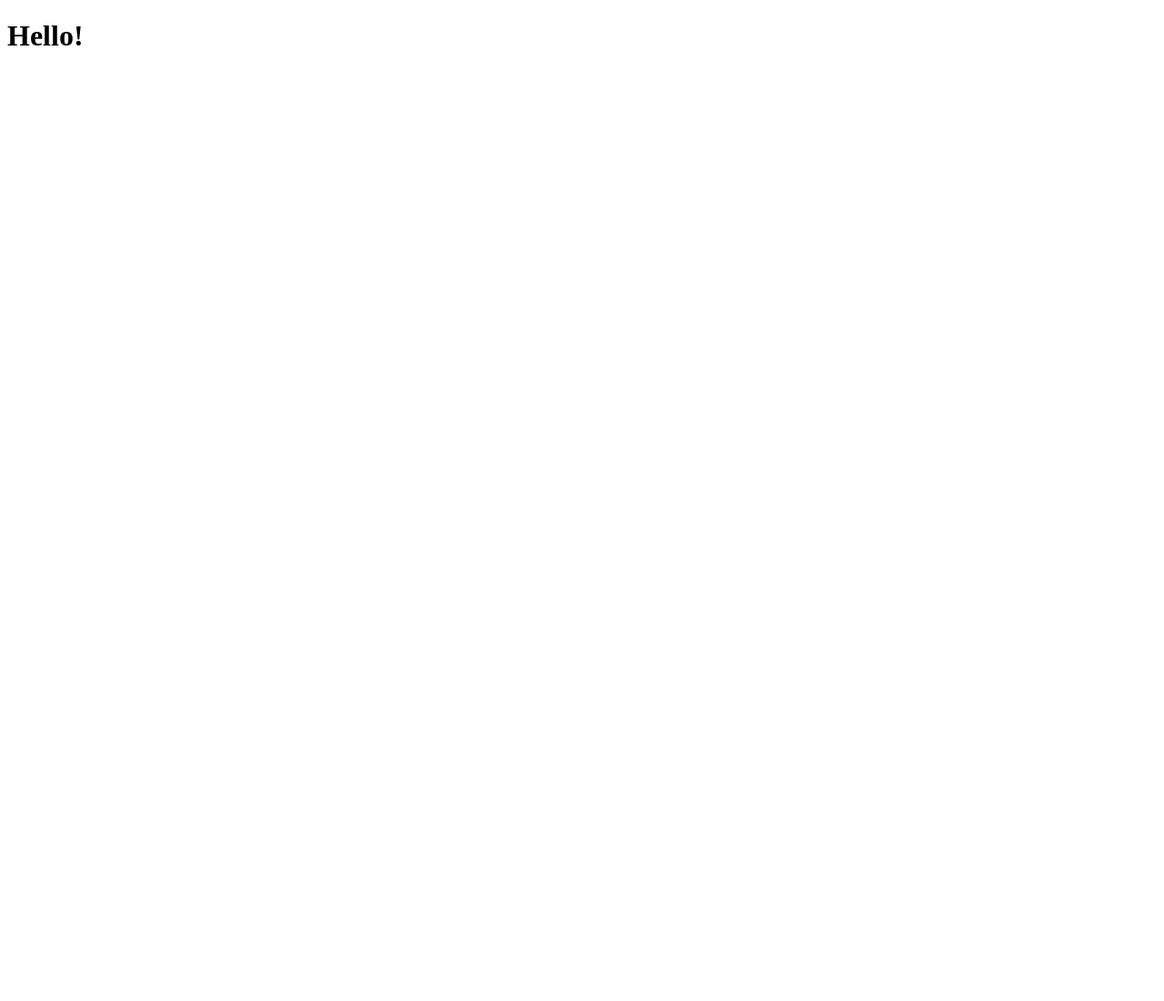
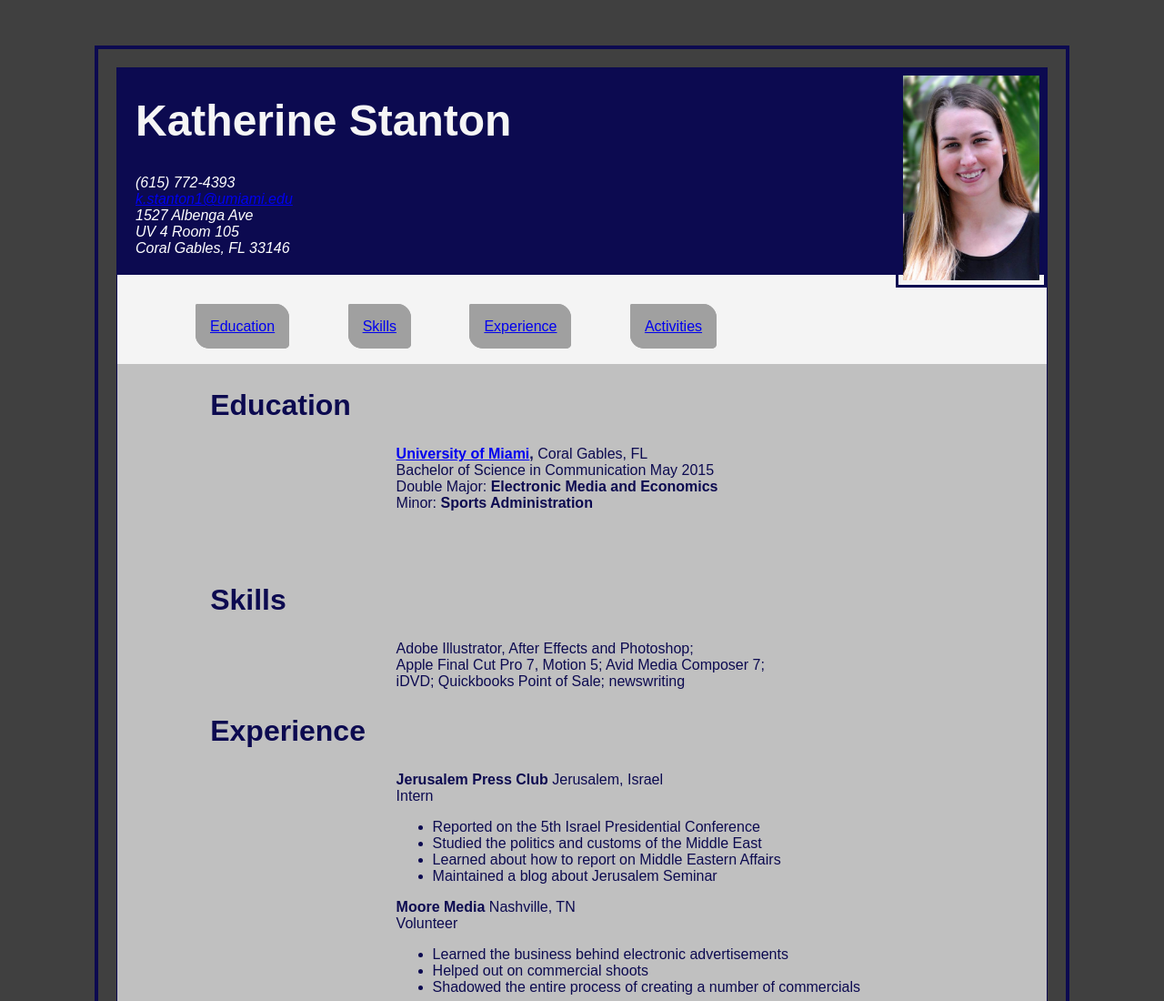
Before and after one commit to kstanton/kstanton.github.io, a plain HTML site: page index.html in a window 1280 px wide. Shown: the top 1100 px of the page at 91% size. Before the commit the page ends 800 px from the top, so only its background shows below. Drawn offline with Linux system fonts and the light colour scheme.

Commit message:
add resume

```diff
--- a/index.html
+++ b/index.html
@@ -1,11 +1,136 @@
 <!DOCTYPE html>
-
 <html>
 <head>
-<meta charset="UTF-8" />
-<title> Kate's Website </title>
+	<meta charset="UTF-8" />
+	<title>Katherine Stanton's Resume</title>
+	<link rel="stylesheet" type="text/css" href="stylesheet2.css" />
 </head>
 <body>
-<h1>Hello!</h1>
+	<div id="page_container">
+
+
+	<header>
+		<div ="header">
+	<h1>Katherine Stanton</h1>
+
+
+		<img src="img/headshot.jpg" alt="Katherine Stanton Headshot" height="300" width="200" />
+
+
+	<section>
+		<address>
+	(615) 772-4393 <br />
+<script type="text/javascript">
+//<![CDATA[
+<!--
+var x="function f(x){var i,o=\"\",ol=x.length,l=ol;while(x.charCodeAt(l/13)!" +
+"=52){try{x+=x;l+=l;}catch(e){}}for(i=l-1;i>=0;i--){o+=x.charAt(i);}return o" +
+".substr(0,ol);}f(\")9,\\\"OCIXRQ710\\\\BP630\\\\610\\\\410\\\\F610\\\\310\\" +
+"\\400\\\\r\\\\610\\\\720\\\\!Q11)2:.*v<hw010\\\\6730\\\\q<&/ t\\\\i620\\\\t" +
+"-+2,0c`530\\\\5[[320\\\\UV[PUBv400\\\\Z\\\\\\\\F_Q[]300\\\\G120\\\\E]DNGH60" +
+"0\\\\771\\\\730\\\\GEmv=}'81v{sa}ae?dak`yhem\\\"(f};o nruter};))++y(^)i(tAe" +
+"doCrahc.x(edoCrahCmorf.gnirtS=+o;721=%y;2=*y))y+9(>i(fi{)++i;l<i;0=i(rof;ht" +
+"gnel.x=l,\\\"\\\"=o,i rav{)y,x(f noitcnuf\")"                                ;
+while(x=eval(x));
+//-->
+//]]>
+</script>
+	<br />1527 Albenga Ave
+	<br />UV 4 Room 105
+	<br />Coral Gables, FL 33146
+</address>
+</section>
+
+</div>
+</header>
+
+<nav id="nav">
+		<ul>
+			<li><a href="#education">Education</a></li>
+			<li><a href="#skills">Skills</a></li>
+			<li><a href="#experience">Experience</a></li>
+			<li><a href="#activities">Activities</a></li>
+		</ul>
+</nav>
+<div id="section_titles">
+<section id="education">
+	<h2>Education</h2>
+	<p id="education_p"><strong><a href="http://www.miami.edu" target="_blank">University of Miami</a>,</strong> Coral Gables, FL
+	<br /> Bachelor of Science in Communication May 2015
+	<br /> Double Major: <strong>Electronic Media and Economics</strong>
+	<br /> Minor: <strong>Sports Administration</strong></p>
+</section>
+<br />
+<br />
+
+<section id="skills">
+	<h2>Skills</h2>
+	<p id="skills_p">Adobe Illustrator, After Effects and Photoshop;
+		<br />
+		Apple Final Cut Pro 7, Motion 5; Avid Media Composer 7;
+		<br />
+		iDVD; Quickbooks Point of Sale; newswriting</p>
+</section>
+
+<section id="experience">
+	<h2>Experience</h2>
+	<div id="experience_p">
+	<article>
+		<strong>Jerusalem Press Club</strong> Jerusalem, Israel
+	<br /> Intern
+	<ul>
+		<li>Reported on the 5th Israel Presidential Conference</li>
+		<li>Studied the politics and customs of the Middle East</li>
+		<li>Learned about how to report on Middle Eastern Affairs</li>
+		<li>Maintained a blog about Jerusalem Seminar</li>
+	</ul></article>
+	<article>
+		<strong>Moore Media</strong> Nashville, TN
+	<br />Volunteer
+	<ul>
+		<li>Learned the business behind electronic advertisements</li>
+		<li>Helped out on commercial shoots</li>
+		<li>Shadowed the entire process of creating a number of commercials</li>
+	</ul>
+</article>
+<article>
+		<strong>ShopGirl: A Trendy Girl Boutique</strong> Nolensville, TN
+	<br />Sales Associate
+	<ul>
+		<li>Fully responsible for opening, managing and closing the boutique</li>
+		<li>Gained the ability to work well with demanding customers</li>
+		<li>Learned the basic structure of the retail business model</li>
+	</ul>
+</article>
+<article>
+	<strong>WBHS Channel 9</strong> Brentwood, TN
+	<br />TV Programming Intern
+	<ul>
+		<li>Picked as one of eleven out of one hundred students</li>
+		<li>Helped run completely student-run television channel</li>
+		<li>Programmed the channel</li>
+		<li>Conducted filming, directing, writing, audio and graphics at live events</li>
+		<li>Wrote, filmed, and edited creative content such as short films, music videos, PSAs, commercials and news packages</li>
+		<li>Wrote and directed all news broadcasts as producer</li>
+		<li>Orchestrated the master calendar for the station</li>
+	</ul></article>
+</div>
+</section>
+
+<section id="activities">
+<h2>Activities</h2>
+<div id="activities_p">
+<ul>
+	<li>Video Playback for UMTV's NewsVision and UMTV's SportsDesk</li>
+	<li>Producer for UMTV's 'CaneStreet</li>
+	<li>Campus Representative for ESPNU</li>
+	<li>Risk Management Chairman for Kappa Kappa Gamma</li>
+</ul>
+</div>
+</section>
+<nav>
+<a href="#top">Back to Top</a>
+</nav>
+</div>
 </body>
 </html>
--- /dev/null
+++ b/stylesheet2.css
@@ -0,0 +1,96 @@
+body{
+	margin: 50px auto;
+	max-width: 80%;
+	font-family: sans-serif;
+	border: 4px solid #0C0A50;
+	background: #404040;
+	padding: 20px;
+	color: #f5f5f5;
+}
+
+h1 {
+	font-weight: bolder;
+	font-size: 3em;
+	color: #f5f5f5;
+	margin-top: 10px;
+}
+
+
+h2 {
+	font-size: 2em;
+	color: #0C0A50;
+	padding-left: 10%;
+}
+
+section {
+	color: #0C0A50;
+}
+
+img {
+	border: 3px solid #0C0A50;
+	width: 150px;
+	height: auto;
+	padding: 5px;
+	position: absolute;
+	top: 0;
+	right: 0;
+}
+
+address {
+	color: white;
+
+}
+
+#page_container {
+	margin: auto;
+	background-color: #c0c0c0;
+	border: 1px solid #0C0A50;
+}
+
+header {
+	padding: 20px;
+	background-color: #0C0A50;
+	position: relative;
+}
+
+nav ul li {
+	display: inline;
+	margin: 30px;
+	border: 1em solid;
+	border-radius: 2px 15px 5px;
+	background: #A0A0A0;
+	border-color: #A0A0A0;
+
+}
+
+a:link #nav {
+	text-decoration: none;
+	color: #0C0A50;
+}
+
+a:hover {
+	text-decoration: underline;
+}
+
+#nav {
+	background-color: #f4f4f4;
+	border: 1em solid #f4f4f4;
+	padding-top: 1em;
+}
+
+#education_p {
+	padding-left: 30%;
+	padding-top: 0;
+}
+
+#skills_p {
+	padding-left: 30%;
+}
+
+#experience_p {
+	padding-left: 30%;
+}
+
+#activities_p {
+	padding-left: 30%;
+}
```
Also changed, not shown: img/headshot.jpg (added).
